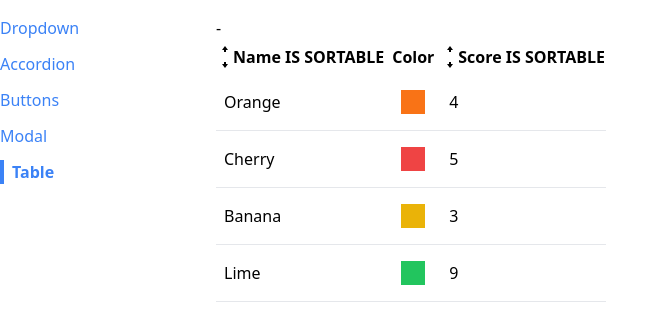
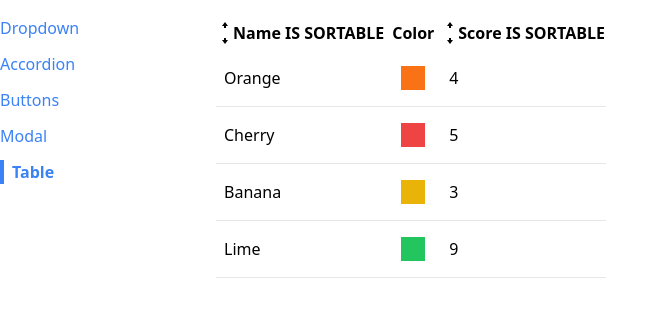
Before and after one commit to CocoTapi/modern_react_2023, a React (Create React App) app in the folder section_15/: page /table in a window 1280 px wide. Shown: the top 324 px of the page, without its empty margins (0-667 px from the left). Built offline with nearby package versions, Linux system fonts and the light colour scheme.

Commit message:
set a seature to start asc always

```diff
--- a/section_15/src/components/SortableTable.js
+++ b/section_15/src/components/SortableTable.js
@@ -8,6 +8,12 @@ function SortableTable (props) {
     const { config, data } = props;
 
     const handleClick = (label) => {
+        if (sortBy && label !== sortBy) {
+            setSortOrder('asc');
+            setSortBy(label);
+            return;
+        }
+
         if (sortOrder === null) {
             setSortOrder('asc');
             setSortBy(label);
@@ -63,12 +69,8 @@ function SortableTable (props) {
         })
     }
 
-
     return (
-        <div>
-            {sortOrder} - {sortBy}
-            <Table {...props} data={sortedData} config={updatedConfig}/>
-        </div>
+        <Table {...props} data={sortedData} config={updatedConfig}/>
     )
 };
 
```
